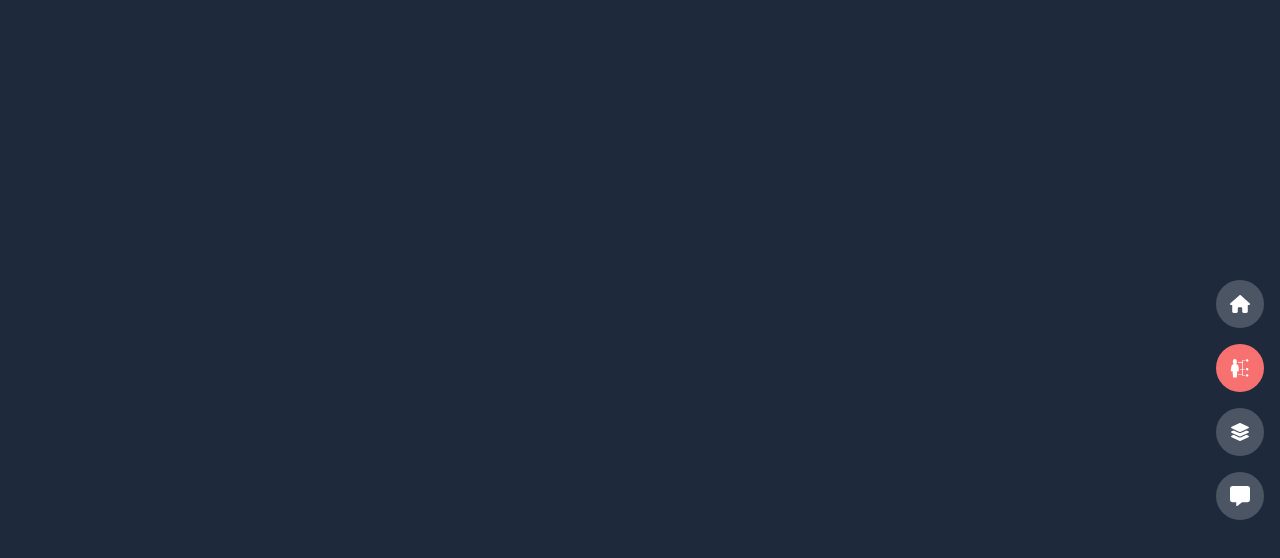
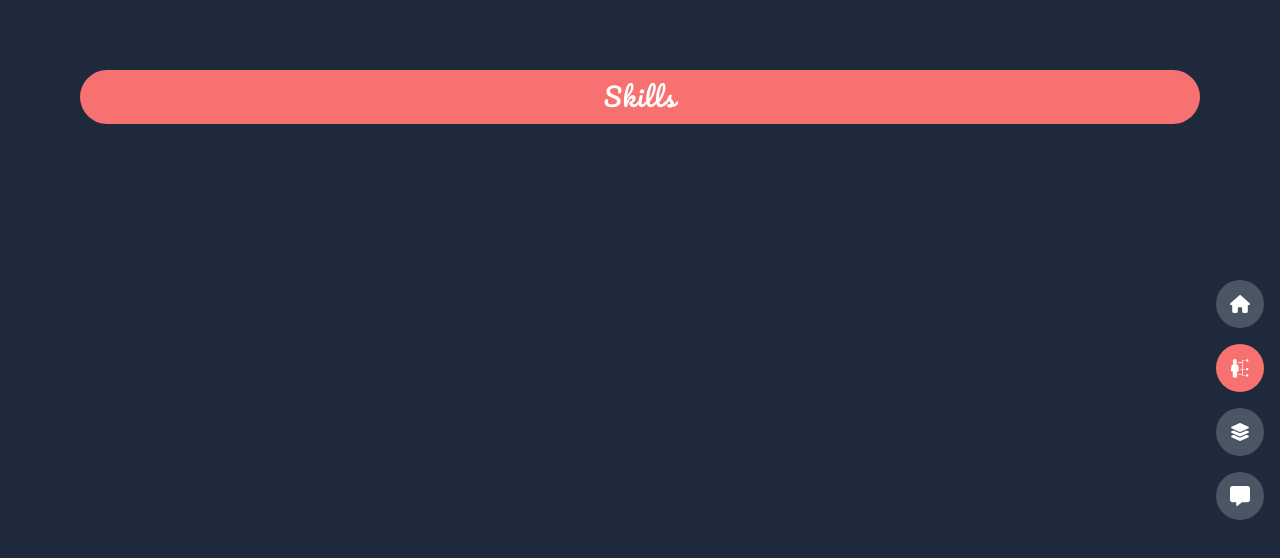
Before and after one commit to nahianku1/react-portfolio, a React (Vite) app: page /skills in a window 1280 px wide. Shown: the top 558 px of the page. Built offline with nearby package versions, Linux system fonts and the light colour scheme.

Commit message:
skills added

```diff
--- a/src/components/layouts/Container/Container.tsx
+++ /dev/null
@@ -1,11 +0,0 @@
-import { ReactNode } from "react";
-
-function Container({ children }: { children: ReactNode }) {
-  return (
-    <div className="px-[80px] pt-[40px] md:pt-[100px] pb-[130px] md:pb-0">
-      {children}
-    </div>
-  );
-}
-
-export default Container;
--- a/src/components/layouts/Home/Home.tsx
+++ b/src/components/layouts/Home/Home.tsx
@@ -4,8 +4,8 @@ import { motion } from "framer-motion";
 
 function Home() {
   return (
-    <Container>
-      <div className="flex flex-wrap-reverse gap-4 md:gap-0 justify-center md:flex-nowrap  md:justify-between">
+    <div className="px-[80px]  pt-[40px] md:pt-[100px] pb-[130px] md:pb-0">
+      <div className="flex flex-wrap-reverse gap-4 md:gap-0 justify-center md:flex-nowrap md:justify-between">
         <div className="flex flex-col items-start gap-2">
           <motion.p
             initial={{ x: "-100vw" }}
@@ -143,7 +143,7 @@ function Home() {
           ></motion.div>
         </motion.div>
       </div>
-    </Container>
+    </div>
   );
 }
 
--- a/src/components/layouts/Skills/Skills.tsx
+++ b/src/components/layouts/Skills/Skills.tsx
@@ -1,10 +1,12 @@
 
 function Skills() {
   return (
-    <div className='bg-green-300'>
-
+    <div className="px-[80px] pt-[40px] md:pt-[70px] pb-[130px] md:pb-0">
+      <div className="bg-red-400 text-center tracking-wider font-pacifico text-[1.6rem] text-white py-[8px] rounded-full">
+        Skills
+      </div>
     </div>
-  )
+  );
 }
 
-export default Skills
+export default Skills;
--- a/src/index.css
+++ b/src/index.css
@@ -1,3 +1,5 @@
+@import url("https://fonts.googleapis.com/css2?family=Pacifico&display=swap");
+
 @tailwind base;
 @tailwind components;
 @tailwind utilities;
--- a/tailwind.config.js
+++ b/tailwind.config.js
@@ -6,7 +6,11 @@ export default {
     "./src/components/**/*.{js,ts,jsx,tsx}",
   ],
   theme: {
-    extend: {},
+    extend: {
+      fontFamily:{
+        pacifico:["Pacifico"]
+      }
+    },
   },
   plugins: [],
 }
```
